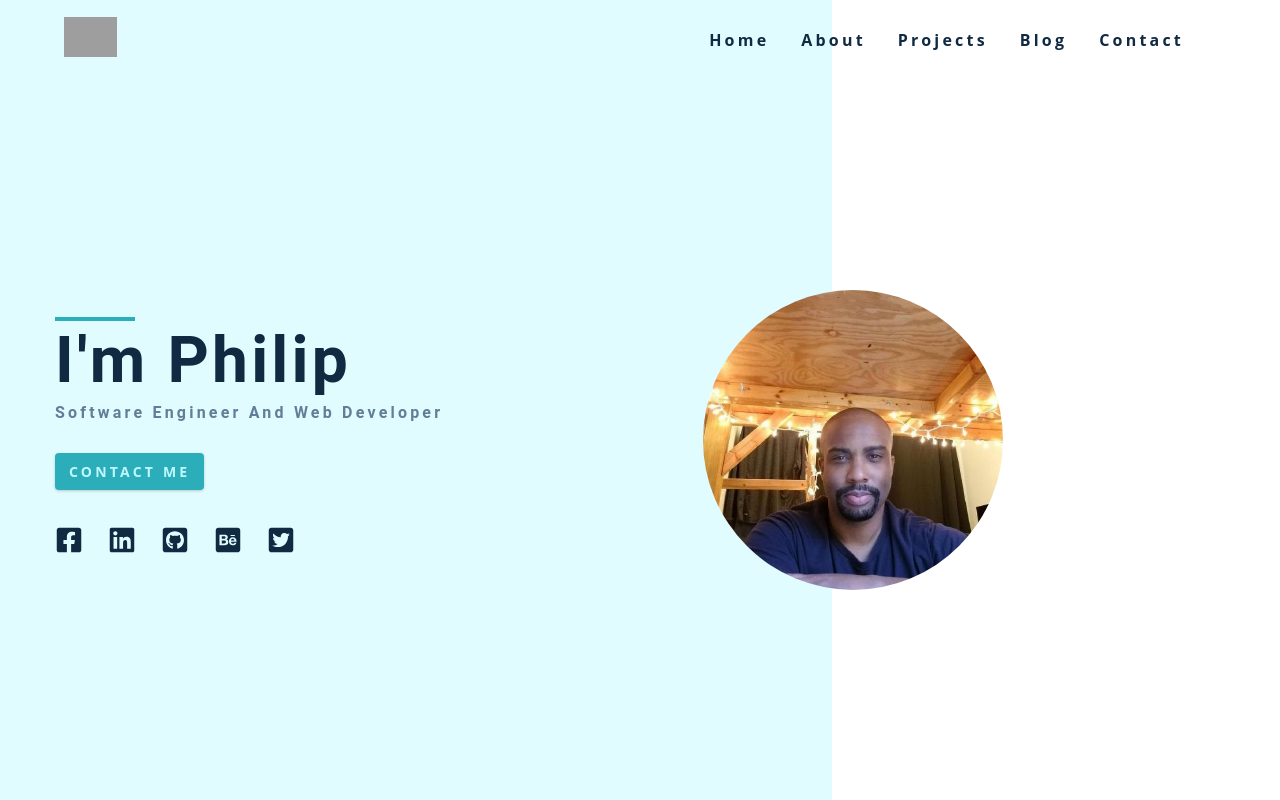
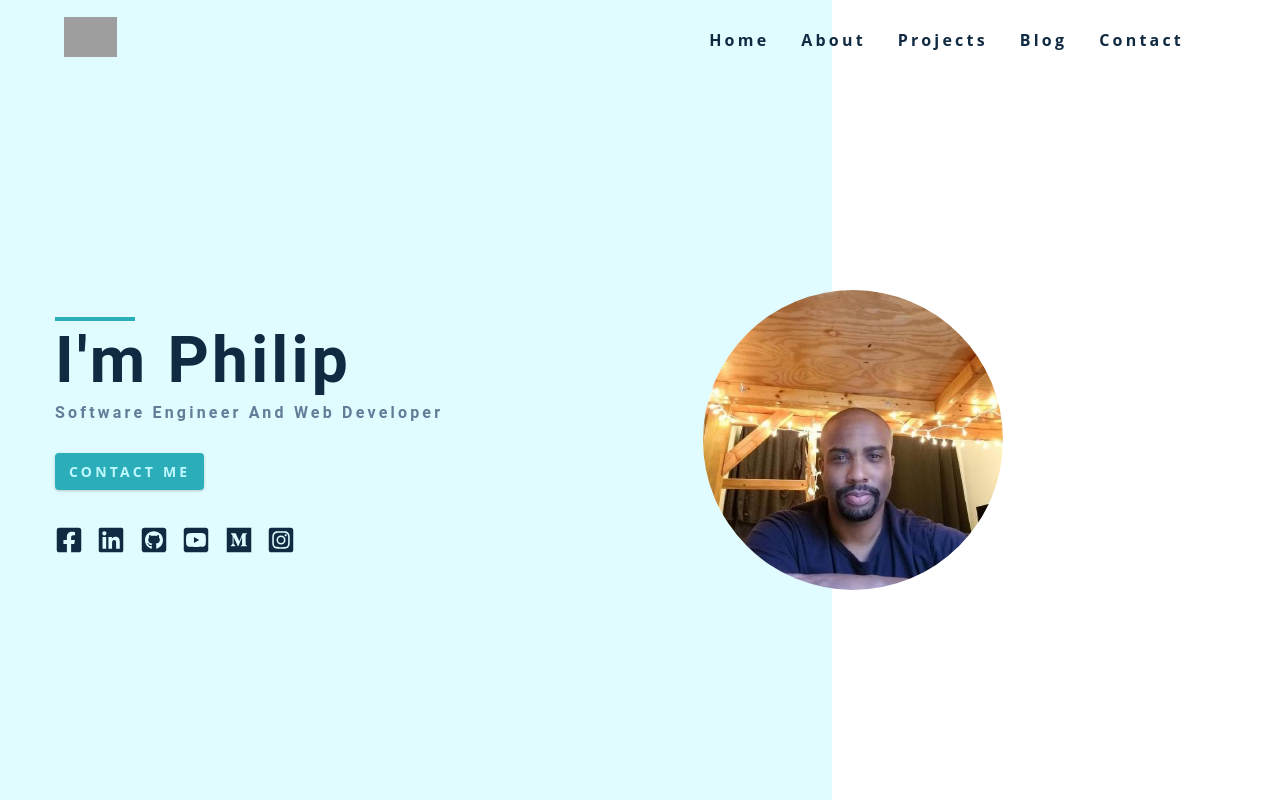
Before and after one commit to thenatural86/portfolio-2, a Gatsby site: page / in a window 1280 px wide. Built offline with nearby package versions, Linux system fonts and the light colour scheme; Gatsby itself is replaced by a stand-in of ours; grey boxes are pictures that could not be loaded.

Commit message:
social links

```diff
--- a/src/constants/socialLinks.js
+++ b/src/constants/socialLinks.js
@@ -2,9 +2,10 @@ import React from "react"
 import {
   FaFacebookSquare,
   FaLinkedin,
-  FaBehanceSquare,
-  FaTwitterSquare,
+  FaYoutubeSquare,
   FaGithubSquare,
+  FaMedium,
+  FaInstagramSquare,
 } from "react-icons/fa"
 
 const data = [
@@ -25,13 +26,18 @@ const data = [
   },
   {
     id: 4,
-    icon: <FaBehanceSquare className="social-icon"></FaBehanceSquare>,
-    url: "https://www.twitter.com",
+    icon: <FaYoutubeSquare className="social-icon"></FaYoutubeSquare>,
+    url: "https://www.youtube.com/channel/UC16Y3fs7PjLaOdsSGhuW-5g",
   },
   {
     id: 5,
-    icon: <FaTwitterSquare className="social-icon"></FaTwitterSquare>,
-    url: "https://www.twitter.com",
+    icon: <FaMedium className="social-icon"></FaMedium>,
+    url: "https://medium.com/@philip.smalls86",
+  },
+  {
+    id: 5,
+    icon: <FaInstagramSquare className="social-icon"></FaInstagramSquare>,
+    url: "https://www.instagram.com/ninjajesse/",
   },
 ]
 const links = data.map(link => {
```
